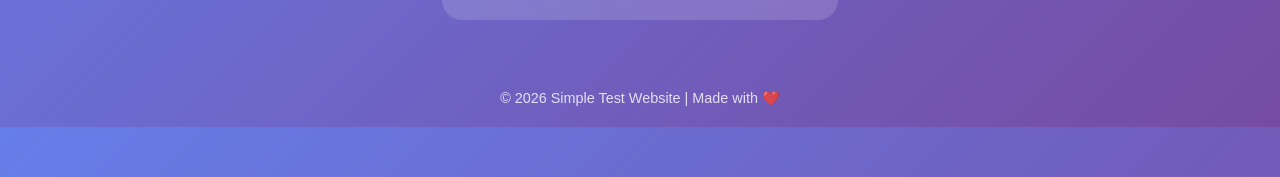
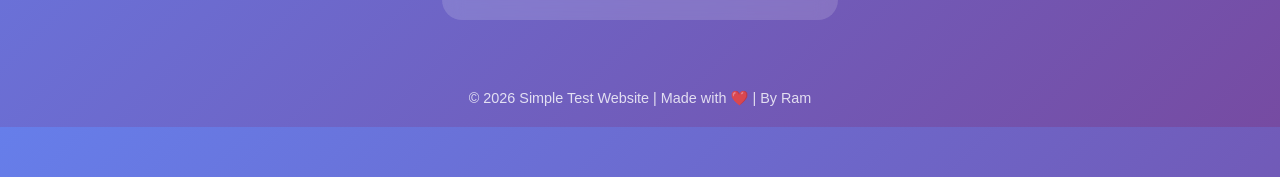
Before and after one commit to dssp49/Ram, a plain HTML site: page index.html in a window 1280 px wide. Shown: the part 494-671 px from the top of the page. Drawn offline with Linux system fonts and the light colour scheme.

Commit message:
Update index.html

```diff
--- a/index.html
+++ b/index.html
@@ -92,7 +92,7 @@
 </div>
 
 <footer>
-    © 2026 Simple Test Website | Made with ❤️
+    © 2026 Simple Test Website | Made with ❤️ | By Ram
 </footer>
 
 <script>
@@ -108,4 +108,5 @@
 </script>
 
 </body>
+
 </html>
```
